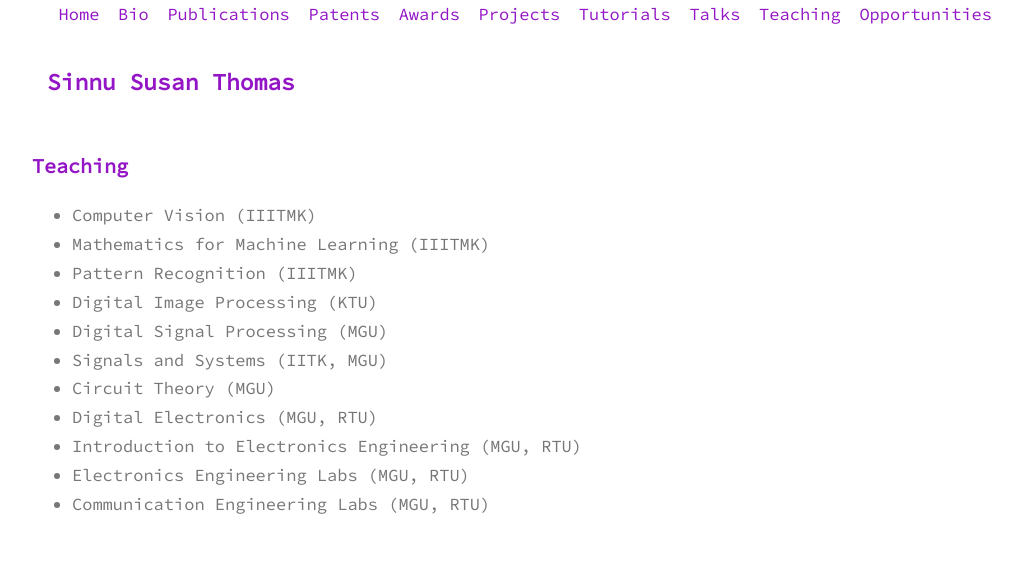
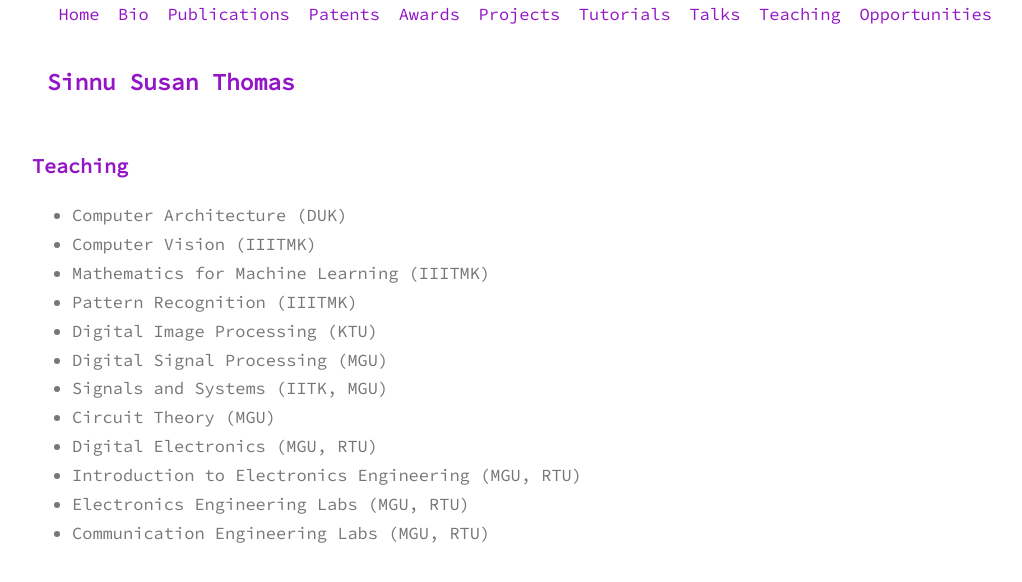
Before and after one commit to sinnuthomas/sinnuthomas.github.io, a Jekyll site: the page built from teaching.md, in a window 1280 px wide. Shown: the top 582 px of the page, without its empty margins (128-1150 px from the left). Built offline with Jekyll 4.4.1, drawn with Linux system fonts in a browser that asks for light colours.

Commit message:
Update teaching.md

```diff
--- a/teaching.md
+++ b/teaching.md
@@ -3,6 +3,7 @@ layout: page
 title: Teaching
 permalink: /teaching/
 ---
+  * Computer Architecture (DUK)
   * Computer Vision (IIITMK)
   * Mathematics for Machine Learning (IIITMK)
   * Pattern Recognition (IIITMK)
```
